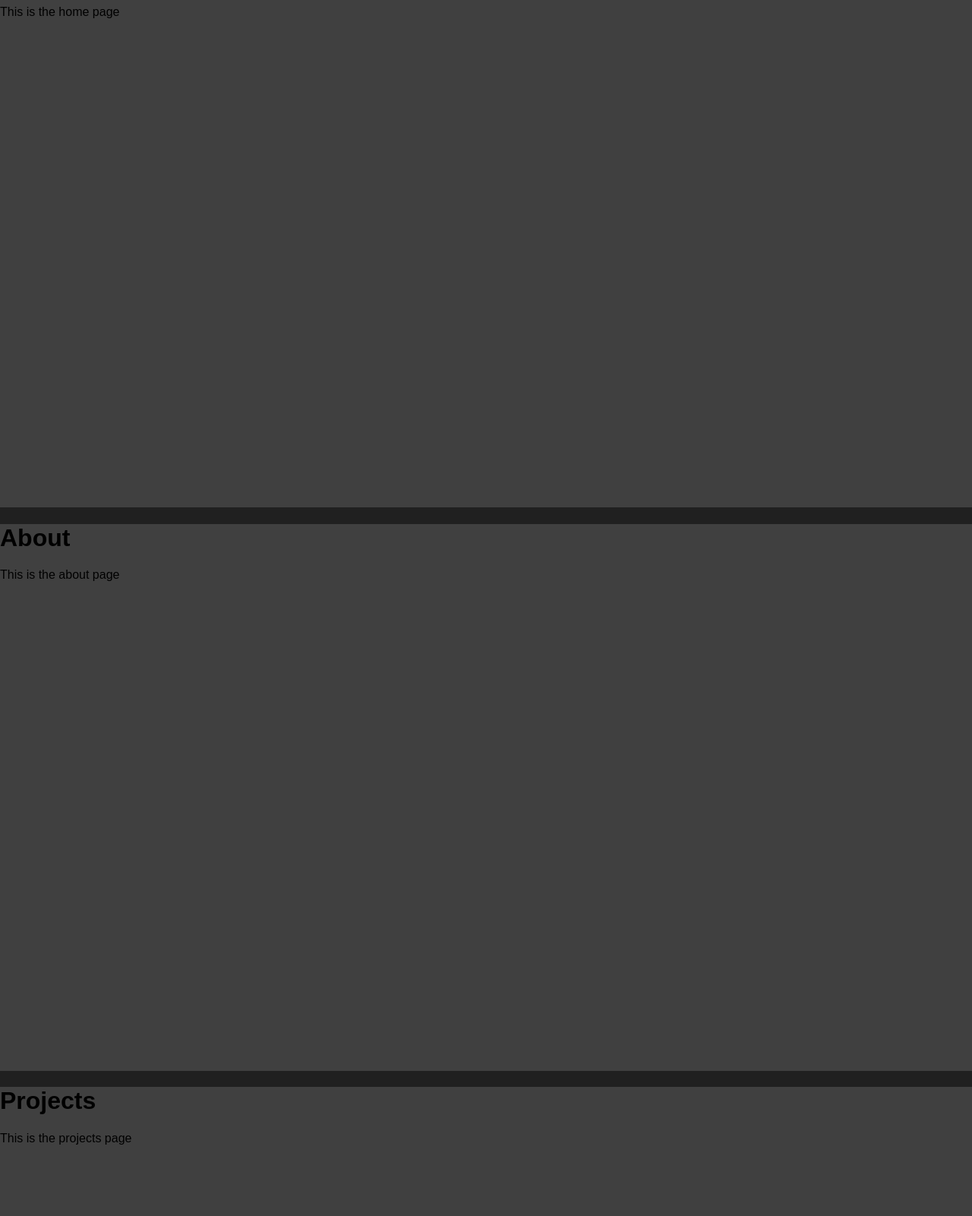
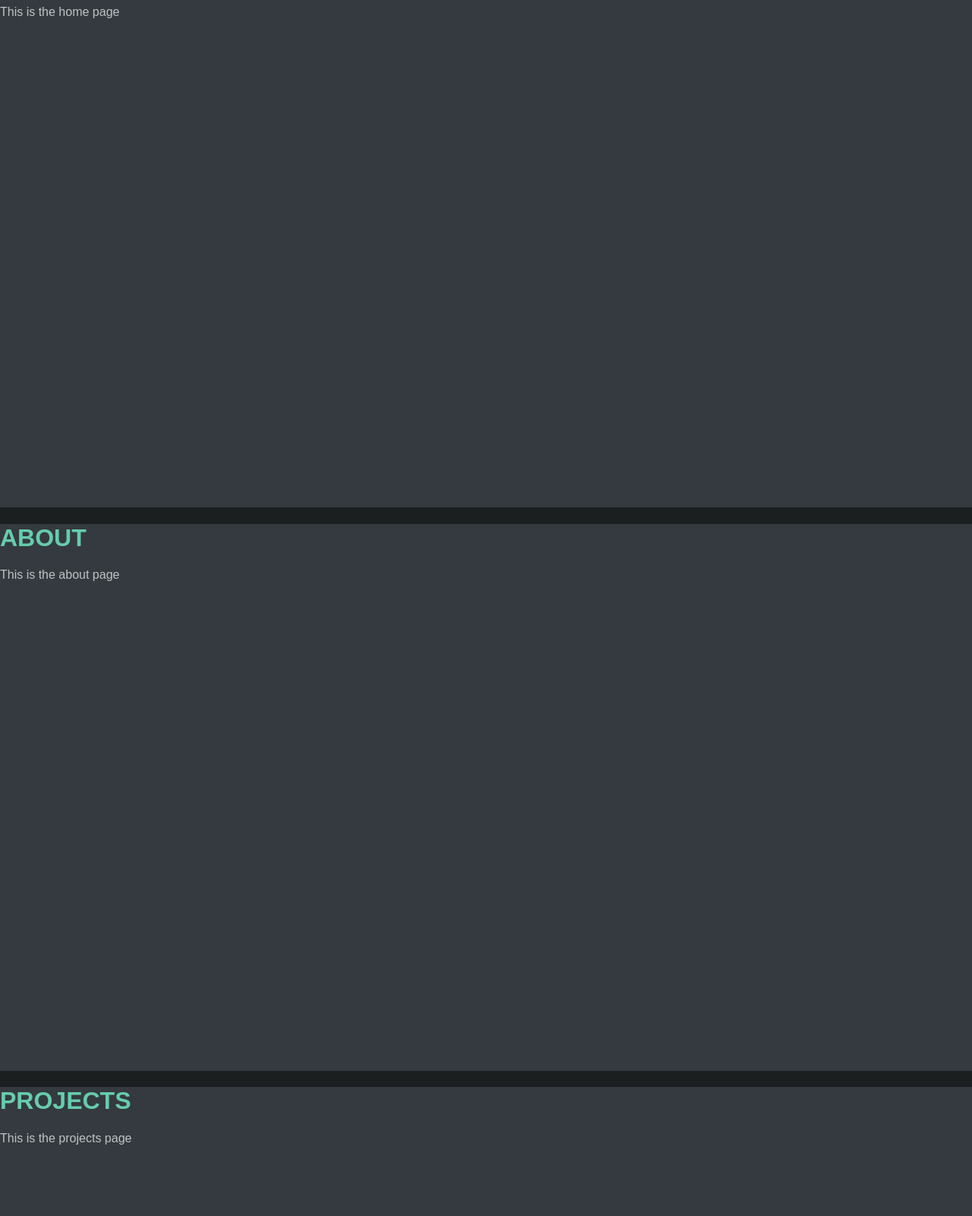
Before and after one commit to valberts/portfolio-website, a Gatsby site: page / in a window 1280 px wide. Shown: the part 261-1862 px from the top of the page at 76% size. Built offline with nearby package versions, Linux system fonts and the light colour scheme; Gatsby itself is replaced by a stand-in of ours.

Commit message:
Changed colors and style, changed component structure for sectionLayout

```diff
--- a/src/components/about.js
+++ b/src/components/about.js
@@ -3,8 +3,7 @@ import SectionLayout from '../components/sectionLayout';
 
 const About = () => {
   return (
-    <SectionLayout>
-      <h1 id="about">About</h1>
+    <SectionLayout anchor="about" sectionName="ABOUT">
       <p>This is the about page</p>
     </SectionLayout>
   )
--- a/src/components/contact.js
+++ b/src/components/contact.js
@@ -3,8 +3,7 @@ import SectionLayout from '../components/sectionLayout';
 
 const Contact = () => {
   return (
-    <SectionLayout>
-      <h1 id="contact">Contact</h1>
+    <SectionLayout anchor="contact" sectionName="CONTACT">
       <p>This is the contact page</p>
     </SectionLayout>
   )
--- a/src/components/landing.js
+++ b/src/components/landing.js
@@ -3,8 +3,7 @@ import SectionLayout from '../components/sectionLayout';
 
 const Landing = () => {
   return (
-    <SectionLayout>
-      <h1 id="home">Home</h1>
+    <SectionLayout anchor="home" sectionName="HOME">
       <p>This is the home page</p>
     </SectionLayout>
   )
--- a/src/components/projects.js
+++ b/src/components/projects.js
@@ -3,8 +3,7 @@ import SectionLayout from '../components/sectionLayout';
 
 const Projects = () => {
   return (
-    <SectionLayout>
-      <h1 id="projects">Projects</h1>
+    <SectionLayout anchor="projects" sectionName="PROJECTS">
       <p>This is the projects page</p>
     </SectionLayout>
   )
--- a/src/components/sectionLayout.js
+++ b/src/components/sectionLayout.js
@@ -1,12 +1,14 @@
 import * as React from 'react';
 import {
   container,
+  heading,
 } from '../styles/sectionLayout.module.css';
 
-const SectionLayout = ({ children }) => {
+const SectionLayout = ({ children, sectionName, anchor }) => {
 
   return (
     <div className={container}>
+      <h1 className={heading} id={anchor}>{sectionName}</h1>
       {children}
     </div>
   )
--- a/src/styles/layout.module.css
+++ b/src/styles/layout.module.css
@@ -7,6 +7,8 @@
 }
 
 .site-header {
+    font-family: "Roboto Mono", monospace;
+    background: transparent;
     background-color: var(--nav-color);
     position: fixed;
     top: 0;
@@ -16,6 +18,18 @@
     display: flex;
     align-items: center;
     justify-content: center;
+}
+
+.background-container {
+    background: black;
+    position: absolute;
+    top: 0px;
+    right: 0px;
+    height: 100%;
+    transition: width 0.3s ease 0s;
+    z-index: -1;
+    box-shadow: rgb(0 0 0 / 10%) 0px 2px 4px 0px;
+    width: 0%;
 }
 
 .site-footer {
@@ -35,16 +49,28 @@
     margin: 15px 15px 0px 0px;
 }
 
+.divider {
+    margin: 15px 15px 0px 0px;
+
+}
+
+.divider:after {
+    content: '';
+    padding-left: 10px;
+    border-right: 1px solid var(--nav-divider-color);
+}
+
 .nav-link-text {
+    background: rgba(0, 0, 0, 0);
     color: var(--nav-text-color);
     padding: 10px 5px 10px 5px;
     text-decoration: none;
 }
 
 .nav-link-text:hover {
-    background-color: var(--nav-link-hover-color);
-    background: var(--nav-link-hover-gradient);
     color: var(--nav-text-hover-color);
+    background: var(--nav-link-hover-gradient-alt);
+    transition: 0.5s;
 }
 
 .site-title {
@@ -63,17 +89,6 @@
     font-family: sans-serif;
 }
 
-.divider {
-    margin: 15px 15px 0px 0px;
-
-}
-
-.divider:after {
-    content: '';
-    padding-left: 10px;
-    border-right: 1px solid var(--nav-divider-color);
-}
-
 html, body {
     margin:0px;
   }
--- a/src/styles/sectionLayout.module.css
+++ b/src/styles/sectionLayout.module.css
@@ -2,5 +2,10 @@
 
 .container {
   background:var(--section-background-color);
+  color: var(--section-text-color);
   height:calc(100vh - 80px);
 }
+
+.heading {
+  color: var(--section-heading-color);
+}
--- a/src/styles/theme-dark.css
+++ b/src/styles/theme-dark.css
@@ -1,20 +1,23 @@
 :root {
-  --background-color: #202020;
+  --background-color: #1c1f20;
 
   --nav-color: #303030;
-  --nav-text-color: #bb86fc;
-  --nav-title-color: #bb86fc;
+  --nav-text-color: #66CCAD;
+  --nav-title-color: #66CCAD;
   --nav-link-hover-gradient: linear-gradient(90deg, rgba(255,255,255,1) 0%, rgba(187,134,252,1) 100%);
+  --nav-link-hover-gradient-alt: linear-gradient(90deg, rgba(245,245,230,1) 0%, rgba(102,204,173,1) 100%);
   --nav-text-hover-color: #000000;
-  --nav-divider-color: #ffffff;
+  --nav-divider-color: #c0c2c4;
 
-  --footer-text-color: #f5f5e6;
+  --footer-text-color: #c0c2c4;
 
-  --section-background-color: #404040;
+  --section-background-color: #343a3f;
+  --section-heading-color: #66CCAD;
+  --section-text-color: #c0c2c4;
 
-  --blog-heading-color: #f5f5e6;
+  --blog-heading-color: #c0c2c4;
   --blog-post-link-color: #bb86fc;
-  --blog-metadata-color: #f5f5e6;
-  --blog-credit-color: #f5f5e6;
+  --blog-metadata-color: #c0c2c4;
+  --blog-credit-color: #c0c2c4;
   --blog-credit-link-color: #bb86fc;
 }
```
